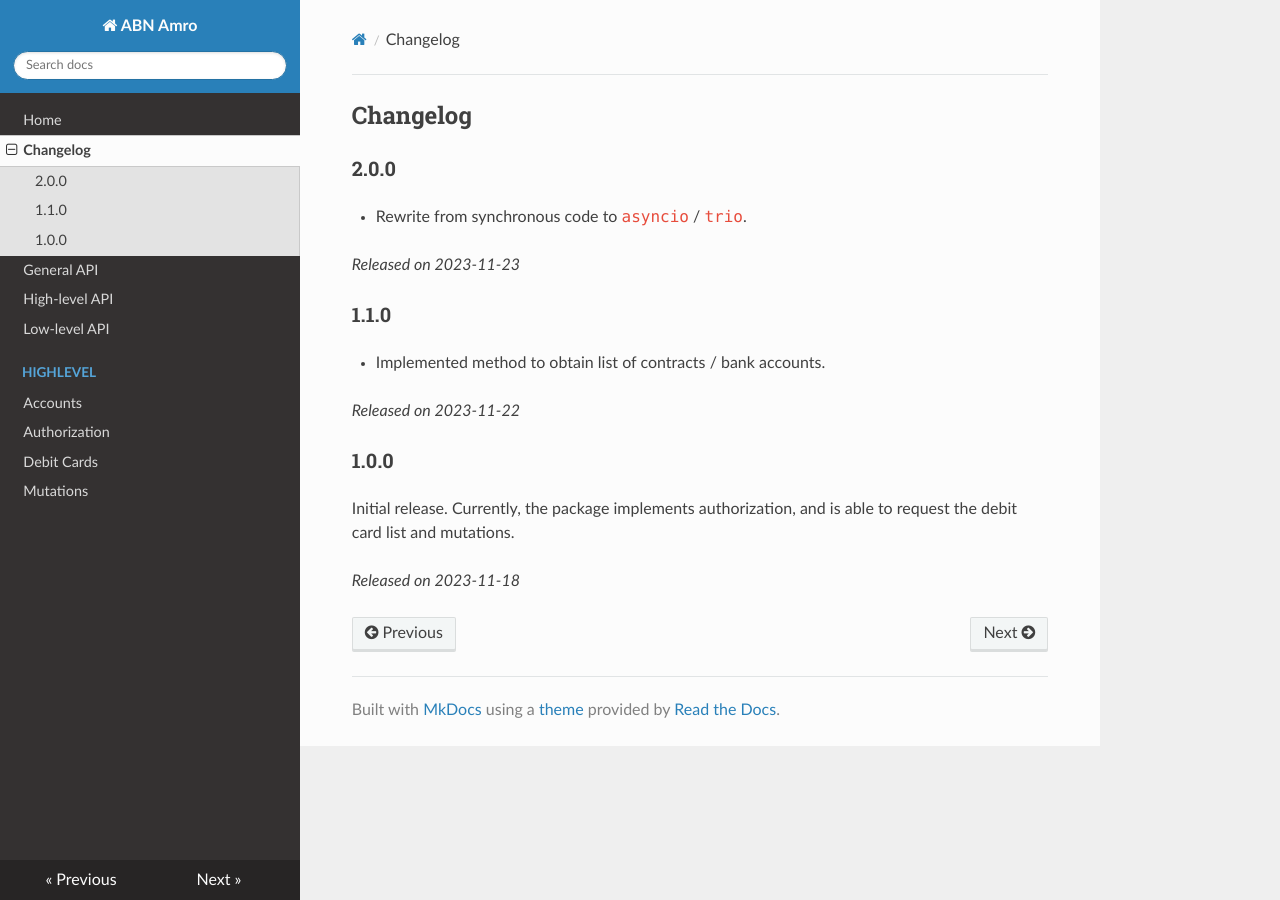
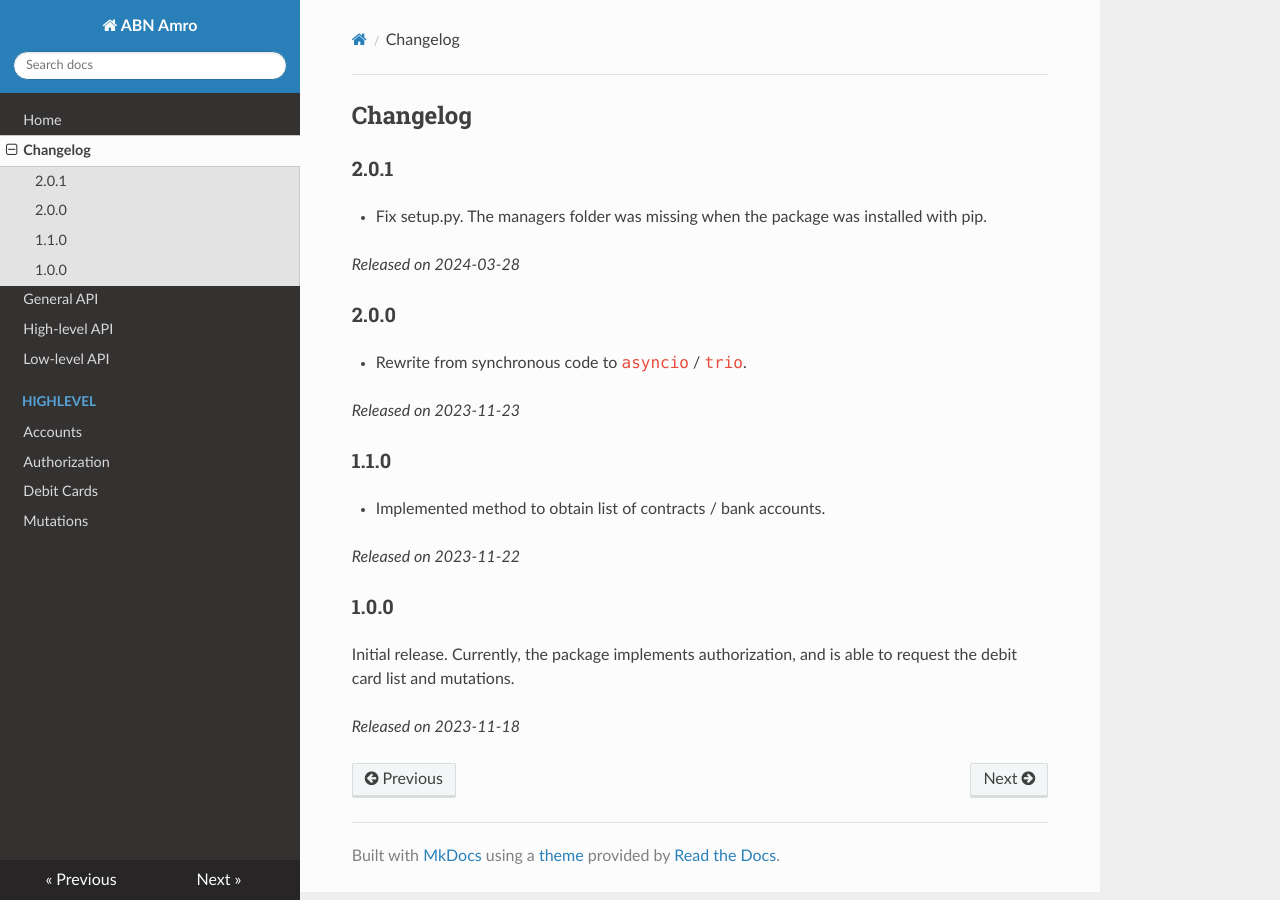
Before and after one commit to kinnay/ABN-Amro, an MkDocs documentation site: the page built from docs/changelog.md, in a window 1280 px wide. Built offline with MkDocs 1.6.1, drawn with Linux system fonts in a browser that asks for light colours; nearby versions of some CDN libraries.

Commit message:
Release 2.0.1

```diff
--- a/docs/changelog.md
+++ b/docs/changelog.md
@@ -1,5 +1,10 @@
 
 ## Changelog
+
+### 2.0.1
+* Fix setup.py. The managers folder was missing when the package was installed with pip.
+
+*Released on 2024-03-28*
 
 ### 2.0.0
 * Rewrite from synchronous code to `asyncio` / `trio`.
```
